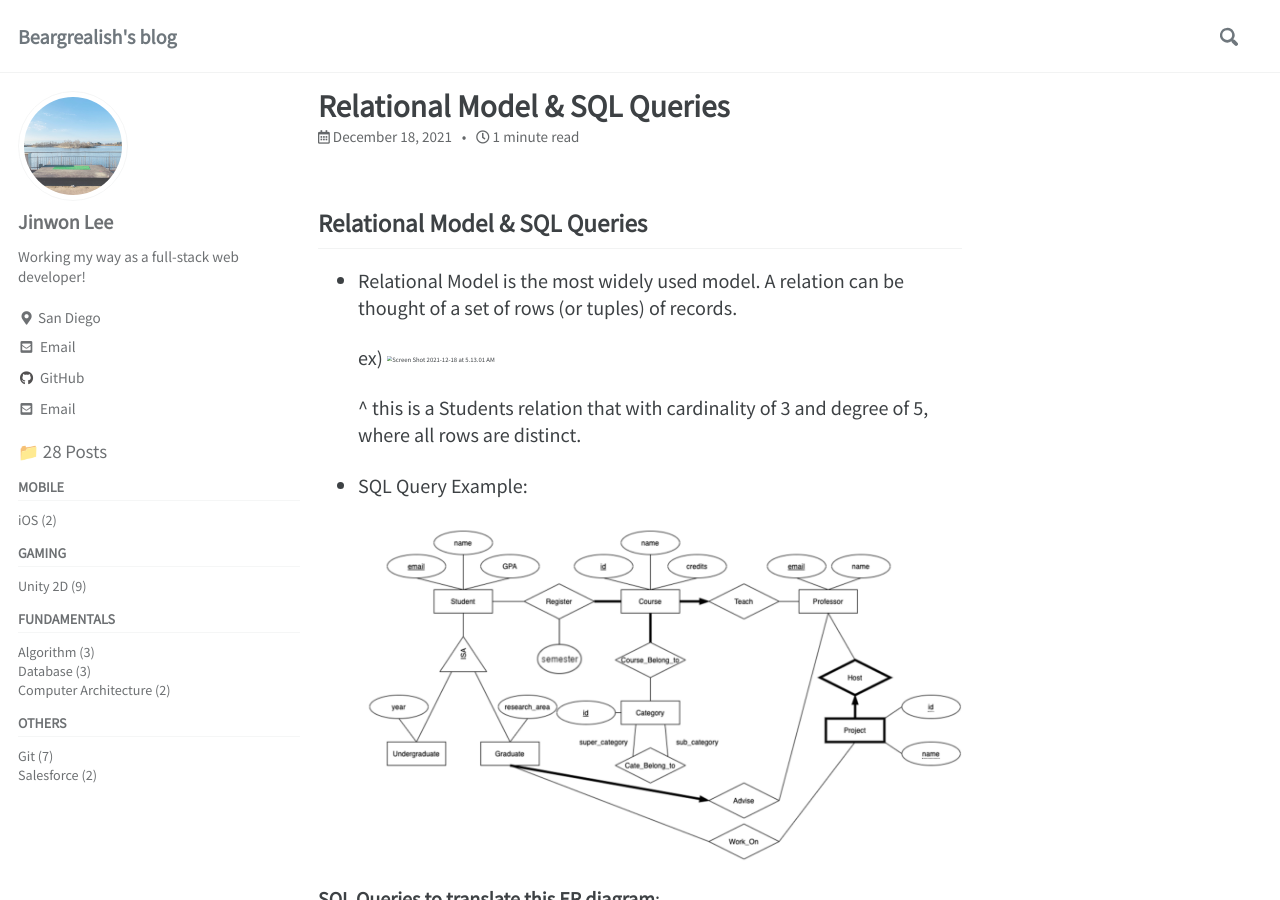
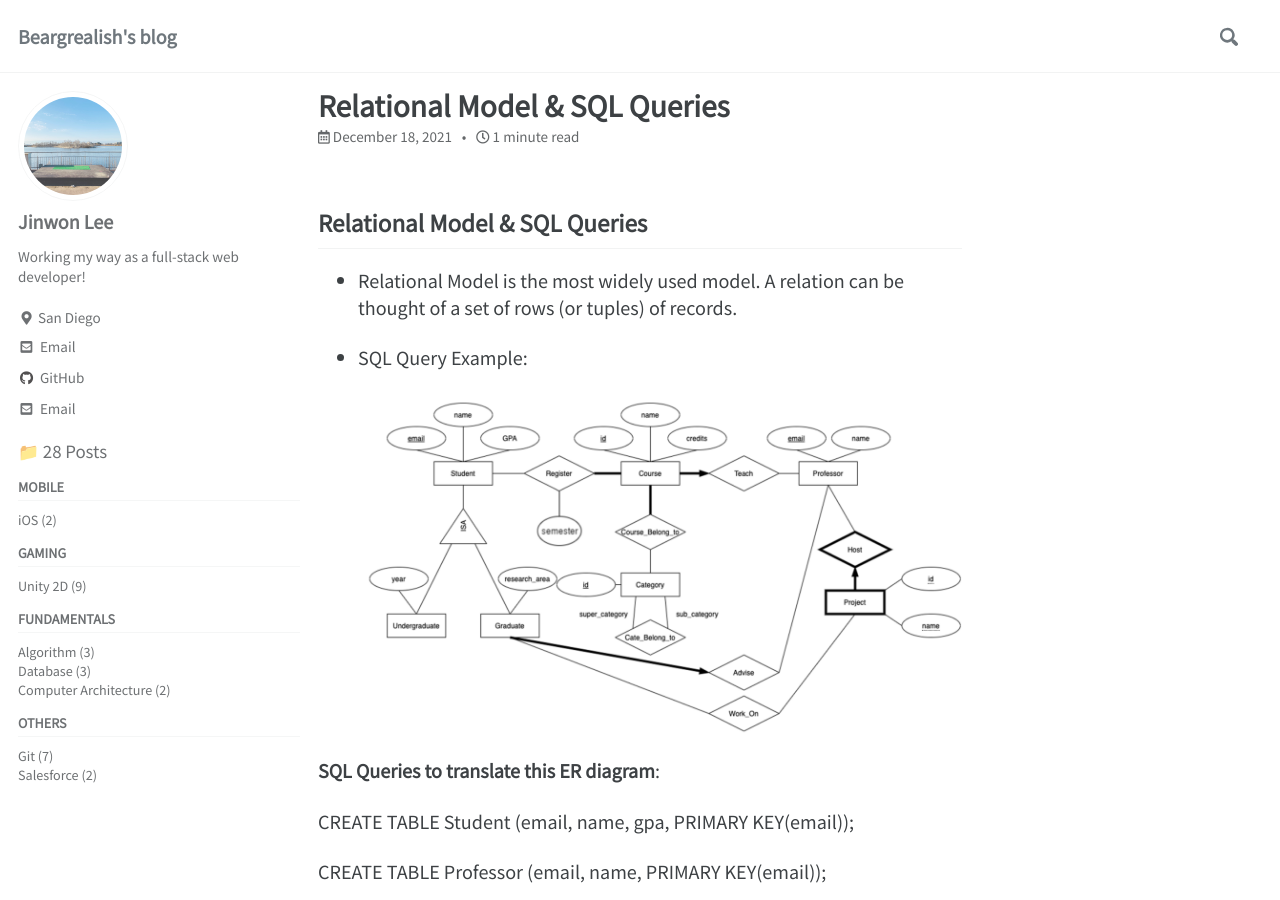
Before and after one commit to lookalee/lookalee.github.io, a Jekyll site: the page built from _posts/2021-12-18-relational-model.md, in a window 1280 px wide and 900 px high. Built offline with Jekyll 4.4.1, drawn with Linux system fonts in a browser that asks for light colours; cached includes are drawn as plain includes; some web fonts are replaced; comment, search, counter and statistics services are not loaded.

Commit message:
added imgs

```diff
--- a/_posts/2021-12-18-relational-model.md
+++ b/_posts/2021-12-18-relational-model.md
@@ -9,10 +9,6 @@ categories: database
 ## Relational Model & SQL Queries
 
 - Relational Model is the most widely used model. A relation can be thought of a set of rows (or tuples) of records.
-
-  ex) <img src="/assets/images/Screen Shot 2021-12-18 at 5.13.01 AM.png" alt="Screen Shot 2021-12-18 at 5.13.01 AM" style="zoom:33%;" />
-
-  ^ this is a Students relation that with cardinality of 3 and degree of 5, where all rows are distinct.
 
 - SQL Query Example:
 
```
Also changed, not shown: assets/images/Screen Shot 2021-12-18 at 5.13.01 AM.png (added), assets/images/Screenshot-2021-06-21-at-10.30.17-PM.png (added), assets/images/image-20211218071025715.png (added).
